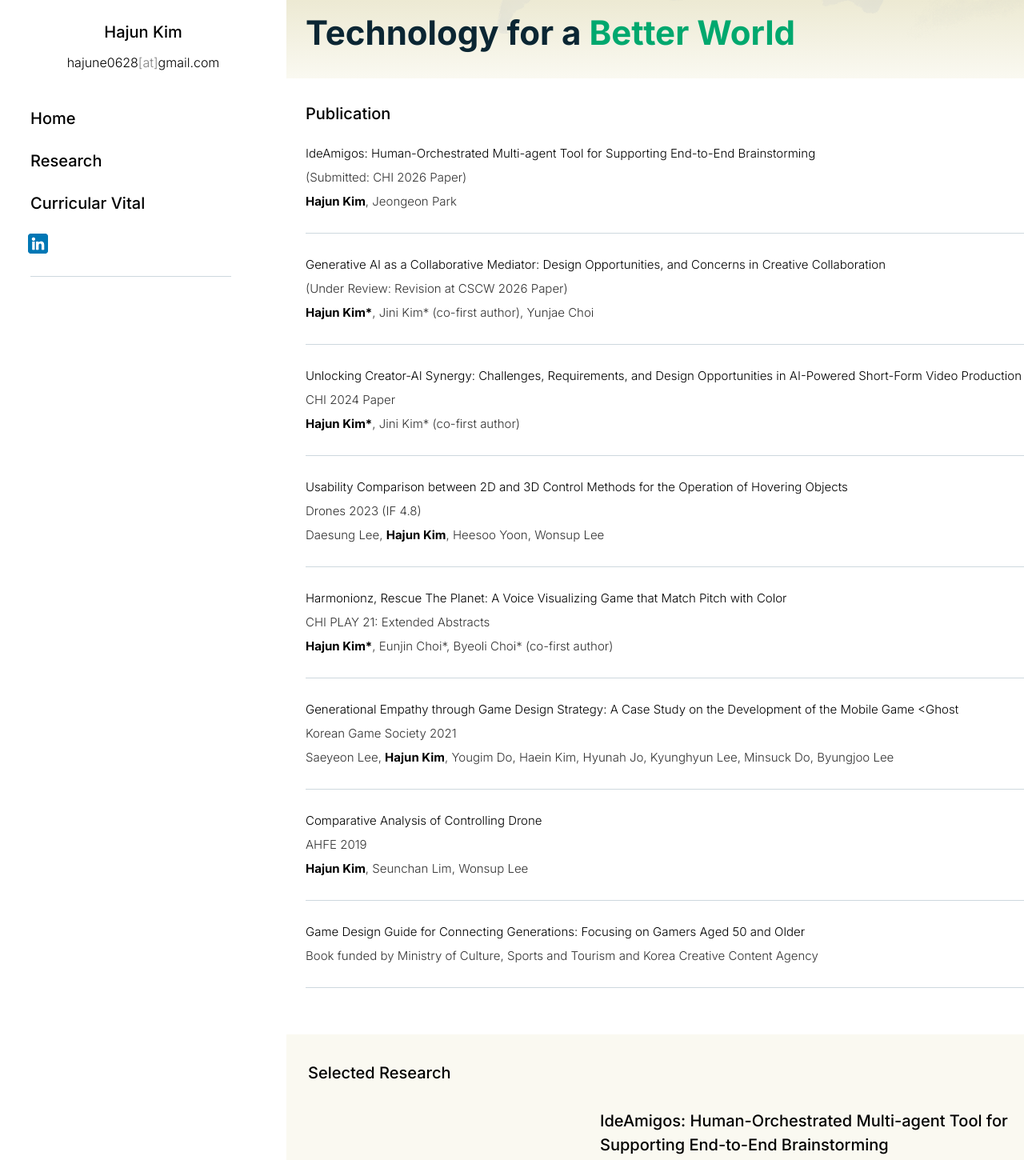
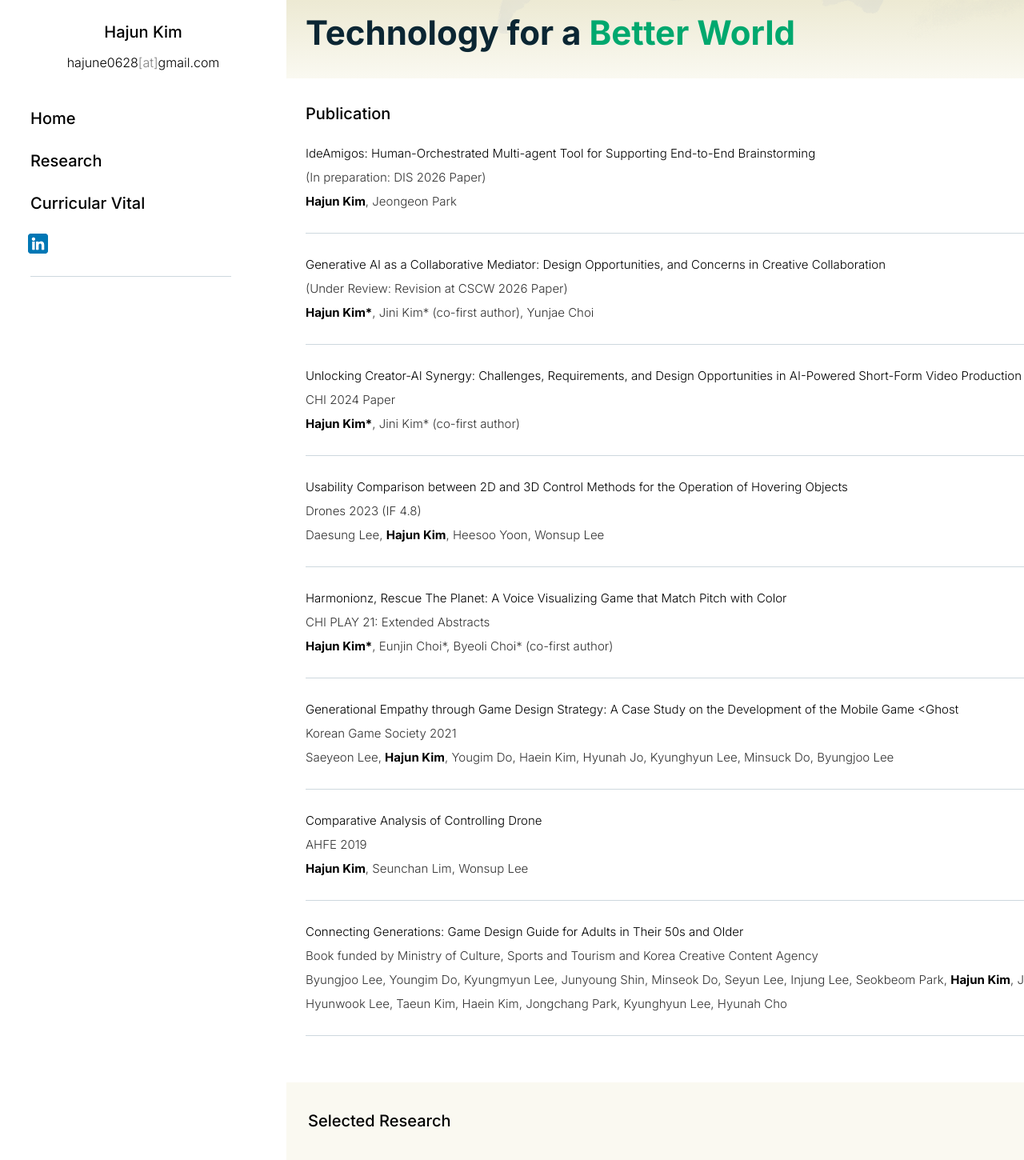
Before and after one commit to HajunKim/my-portfolio, a Next.js app: page /Research in a window 1280 px wide. Shown: the part 305-1755 px from the top of the page at 80% size. Built offline with nearby package versions, Linux system fonts and the light colour scheme.

Commit message:
fix details

```diff
--- a/src/app/(main)/Research/page.tsx
+++ b/src/app/(main)/Research/page.tsx
@@ -9,7 +9,7 @@ const publicationData = [
   {
     id: 1,
     title: 'IdeAmigos: Human-Orchestrated Multi-agent Tool for Supporting End-to-End Brainstorming',
-    context: '(Submitted: CHI 2026 Paper)',
+    context: '(In preparation: DIS 2026 Paper)',
     authors: (
       <>
         <span className={styles.pubAuthor}>Hajun Kim</span>, Jeongeon Park
@@ -78,9 +78,11 @@ const publicationData = [
   },
   {
     id: 8,
-    title: 'Game Design Guide for Connecting Generations: Focusing on Gamers Aged 50 and Older',
+    title: 'Connecting Generations: Game Design Guide for Adults in Their 50s and Older',
     context: 'Book funded by Ministry of Culture, Sports and Tourism and Korea Creative Content Agency',
-    authors: <></> // 스펙에 저자 없음
+    authors: <>
+      Byungjoo Lee, Youngim Do, Kyungmyun Lee, Junyoung Shin, Minseok Do, Seyun Lee, Injung Lee, Seokbeom Park, <span className={styles.pubAuthor}>Hajun Kim</span>, Jinyoung Lee, Hyunwook Lee, Taeun Kim, Haein Kim, Jongchang Park, Kyunghyun Lee, Hyunah Cho
+    </> // 스펙에 저자 없음
   },
 ];
 
--- a/src/app/(main)/page.tsx
+++ b/src/app/(main)/page.tsx
@@ -20,8 +20,7 @@ export default function Home() {
         <div className={styles.aboutSection}>
           <h2>About Me</h2>
           <p>
-            Hello, I am Hajun Kim. I'm currently working at NEOWIZ Games as part
-            of my alternative military service.
+            Hello, I am Hajun Kim. I'm currently working at NEOWIZ Games as an AI researcher.
             <br /><br />
             My research explores the critical tension between AI-driven efficiency
             and the preservation of human cognition. I design AI-augmented
```
Also changed, not shown: 1 other file (tests, documents, lock files or other folders).
